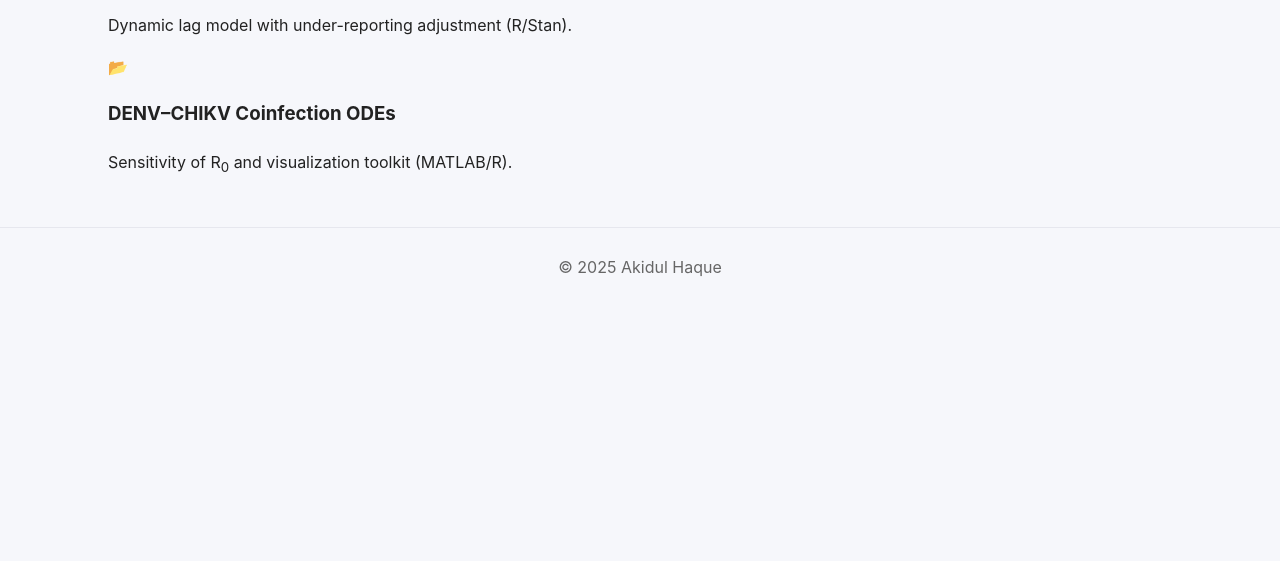
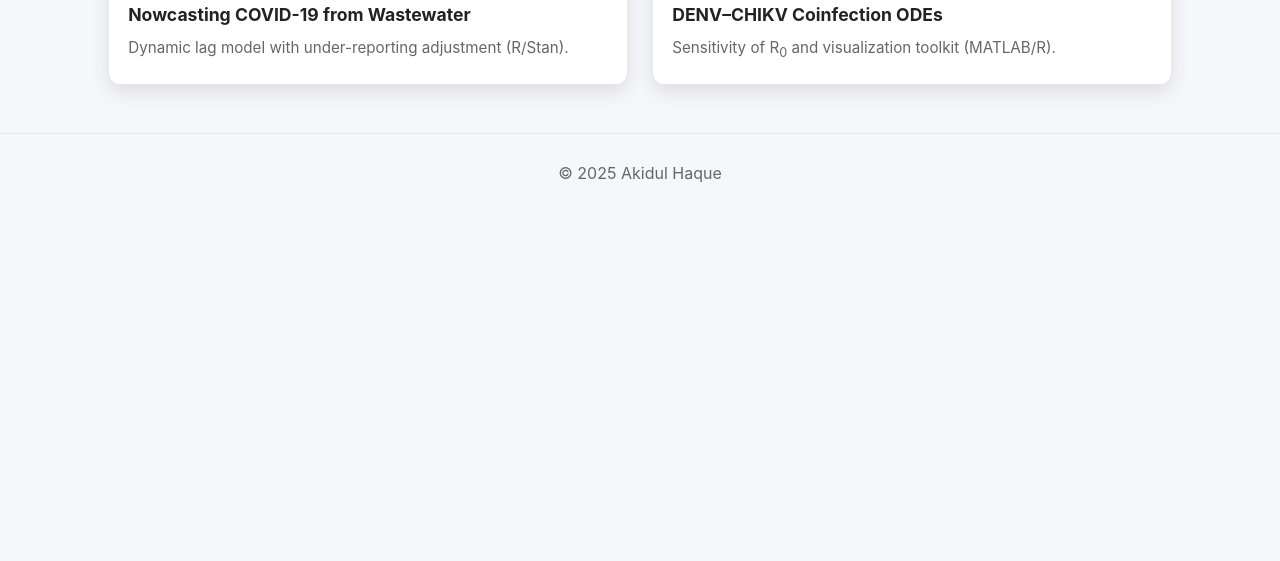
Before and after one commit to AkidulHaque/akidul.github.io, a plain HTML site: page projects.html in a window 1280 px wide. Shown: the part 239-800 px from the top of the page. Drawn offline with Linux system fonts and the light colour scheme.

Commit message:
Update style.css

```diff
--- a/style.css
+++ b/style.css
@@ -40,3 +40,43 @@ h2.sect-title{font-size:1.5rem;font-weight:800;border-bottom:1px solid var(--bor
 .desc{color:var(--muted);margin:.25rem 0 0}
 footer{border-top:1px solid var(--border);color:var(--muted);padding:26px 0;text-align:center}
 @media (max-width:900px){.about{grid-template-columns:1fr}.avatar{width:150px;height:150px}}
+
+.projects-grid {
+  display: grid;
+  grid-template-columns: repeat(auto-fit, minmax(280px, 1fr));
+  gap: 1.5rem;
+  margin-top: 1rem;
+}
+
+.project-card {
+  background: var(--card);
+  border: 1px solid var(--border);
+  border-radius: 12px;
+  padding: 1.2rem;
+  text-align: left;
+  box-shadow: 0 8px 20px rgba(0,0,0,.1);
+  transition: transform 0.2s ease, box-shadow 0.2s ease;
+  cursor: pointer;
+}
+
+.project-card:hover {
+  transform: translateY(-5px);
+  box-shadow: 0 12px 25px rgba(0,0,0,.15);
+}
+
+.folder-icon {
+  font-size: 2rem;
+  margin-bottom: 0.5rem;
+}
+
+.project-card h3 {
+  margin: 0 0 0.4rem;
+  font-size: 1.1rem;
+  color: var(--accent);
+}
+
+.project-card p {
+  margin: 0;
+  font-size: 0.95rem;
+  color: var(--muted);
+}
```
